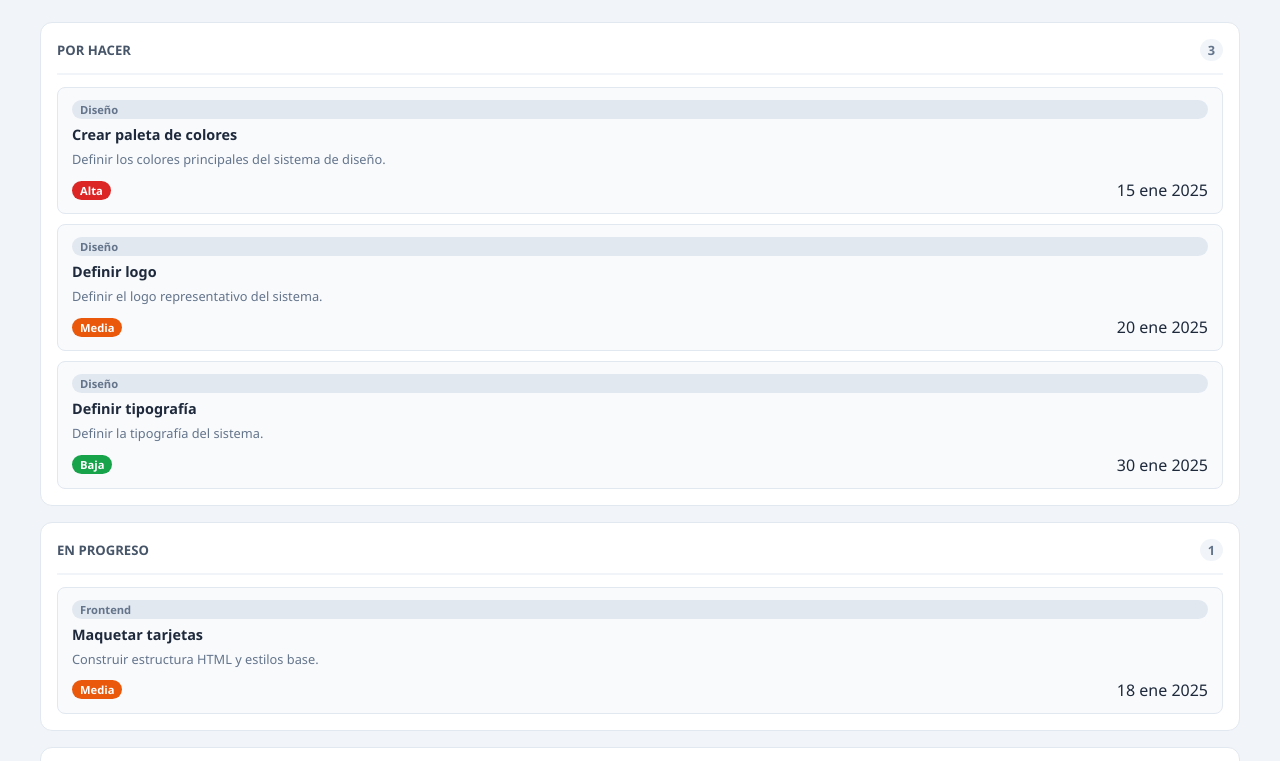
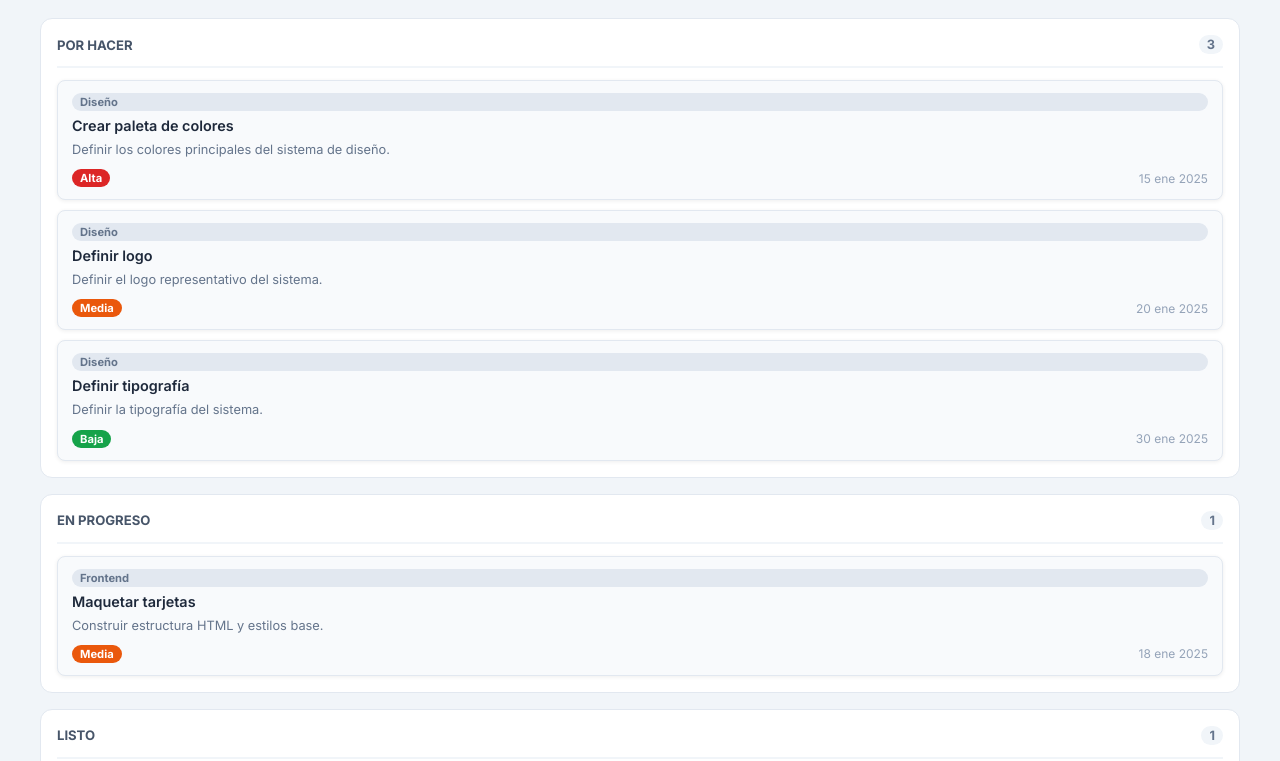
Before and after one commit to Ashdamy/taskflow, a plain HTML site: page index.html in a window 1280 px wide. Shown: the part 95-856 px from the top of the page. Drawn offline with Linux system fonts and the light colour scheme.

Commit message:
Taskflow seccion 04

```diff
--- a/index.html
+++ b/index.html
@@ -4,7 +4,11 @@
   <meta charset="UTF-8">
   <meta name="viewport" content="width=device-width, initial-scale=1.0">
   <title>TaskFlow</title>
-  <link rel="stylesheet" href="styles/styles.css">
+<link rel="preconnect" href="https://fonts.googleapis.com">
+<link rel="preconnect" href="https://fonts.gstatic.com" crossorigin>
+<link href="https://fonts.googleapis.com/css2?family=Inter:wght@400;500;600;700;800&display=swap"
+rel="stylesheet">
+<link rel="stylesheet" href="styles/styles.css">
 </head>
 <body>
   <div class="app">
--- a/styles/styles.css
+++ b/styles/styles.css
@@ -1,3 +1,8 @@
+
+/* ═══════════════════════════════════
+   Importar Tokens
+═══════════════════════════════════ */
+@import url(tokens.css);
 
 /* ═══════════════════════════════════
    RESET GLOBAL
@@ -12,9 +17,9 @@
    BODY / CONFIGURACIÓN GENERAL
 ═══════════════════════════════════ */
 body {
-  font-family: 'Segoe UI', system-ui, sans-serif;
-  background-color: #f1f5f9;
-  color: #1e293b;
+  font-family: var(--fuente-base);
+  background-color: var(--color-fondo);
+  color: var(--color-texto);
   min-height: 100vh;
   padding: 20px 16px;
 }
@@ -53,11 +58,11 @@ body {
 }
 
 /* ═══════════════════════════════════
-   TABLERO
+   TABLERO (GRID)
 ═══════════════════════════════════ */
 .panel-tablero {
   display: grid;
-  grid-template-columns: 1fr;
+  grid-template-columns: 1fr; /* mobile first */
   gap: 16px;
 }
 
@@ -109,15 +114,26 @@ body {
   background: #f8fafc;
   border: 1px solid #e2e8f0;
   border-radius: 8px;
-  padding: 12px 14px;    /* padding = espacio interior de la tarjeta */
+  padding: 12px 14px;
   display: flex;
   flex-direction: column;
   gap: 6px;
+  box-shadow: var(--sombra-sm);
+  transform: translateY(0);
+  transition: box-shadow var(--trans-base), transform var(--trans-base);
+  cursor: pointer;
+}
+
+.tarjeta-tarea:hover {
+  box-shadow: var(--sombra-md);
+  transform: translateY(-2px);
 }
 
 .tarea-etiqueta {
-  display: inline-block;  /* inline-block para que respete padding */
-  font-size: 0.7rem; font-weight: 700; color: #64748b;
+  display: inline-block;
+  font-size: 0.7rem;
+  font-weight: 700;
+  color: #64748b;
   background: #e2e8f0;
   padding: 2px 8px;
   border-radius: 20px;
@@ -154,12 +170,14 @@ body {
   color: white;
 }
 
-.tarea-prioridad--alta  { background: #dc2626; }
-.tarea-prioridad--media { background: #ea580c; }
-.tarea-prioridad--baja  { background: #16a34a; }
+.tarea-prioridad--alta  { background: var(--prioridad-alta); }
+.tarea-prioridad--media { background: var(--prioridad-media); }
+.tarea-prioridad--baja  { background: var(--prioridad-baja); }
+
 /* ═══════════════════════════════════
    FECHA
 ═══════════════════════════════════ */
 .tarea-fecha {
-  .tarea-fecha { font-size: 0.75rem; color: #94a3b8; }
+  font-size: 0.75rem;
+  color: #94a3b8;
 }
--- /dev/null
+++ b/styles/tokens.css
@@ -0,0 +1,41 @@
+/* ═══════════════════════════════════
+   TaskFlow — Design Tokens
+   Todas las variables del proyecto
+═══════════════════════════════════ */
+
+:root {
+  /* ── Tipografía ── */
+  --fuente-base: 'Inter', 'Segoe UI', system-ui, sans-serif;
+  --text-xs:   0.72rem;
+  --text-sm:   0.82rem;
+  --text-base: 1rem;
+  --text-lg:   1.125rem;
+  --text-xl:   1.5rem;
+  --text-2xl:  2rem;
+
+  /* ── Colores de interfaz ── */
+  --color-fondo:     #f1f5f9;
+  --color-superficie:#ffffff;
+  --color-borde:     #e2e8f0;
+  --color-texto:     #1e293b;
+  --color-texto-sec: #64748b;
+  --color-marca:     #0f172a;
+
+  /* ── Prioridad de tareas ── */
+  --prioridad-alta:  #dc2626;
+  --prioridad-media: #ea580c;
+  --prioridad-baja:  #16a34a;
+
+  /* ── Radios y sombras ── */
+  --radio-sm:  6px;
+  --radio-md:  10px;
+  --radio-lg:  14px;
+  --sombra-sm: 0 1px 4px rgba(0,0,0,0.07);
+  --sombra-md: 0 4px 16px rgba(0,0,0,0.10);
+  --sombra-lg: 0 8px 32px rgba(0,0,0,0.14);
+
+  /* ── Transiciones ── */
+  --trans-rapida: 150ms ease;
+  --trans-base:   200ms ease;
+  --trans-lenta:  300ms ease;
+}
```
